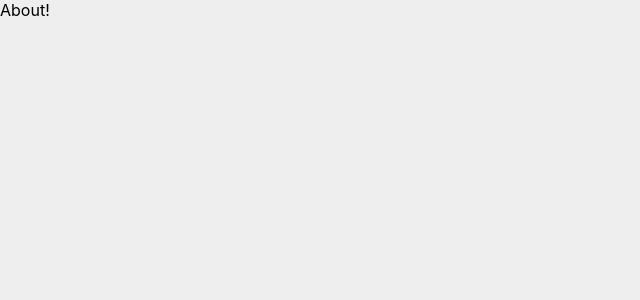
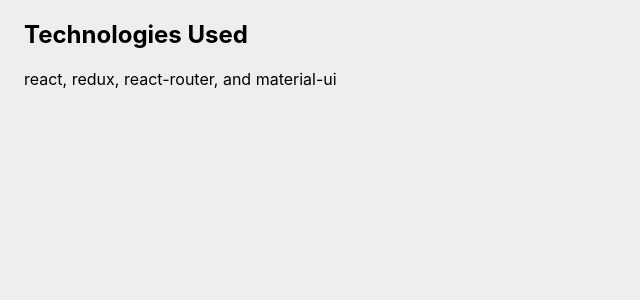
Before and after one commit to its-gio/pluralsight-react-redux, a React (Create React App) app: page /about in a window 1280 px wide. Shown: the top 300 px of the page, without its empty margins (0-640 px from the left). Built offline with nearby package versions, Linux system fonts and the light colour scheme.

Commit message:
Content for about added.

```diff
--- a/src/Components/About.jsx
+++ b/src/Components/About.jsx
@@ -1,11 +1,13 @@
 import React, { Component } from 'react'
+import { Container } from '@material-ui/core'
 
 export default class About extends Component {
   render() {
     return (
-      <div>
-        About!
-      </div>
+      <Container className="landing">
+        <h2>Technologies Used</h2>
+        <p>react, redux, react-router, and material-ui</p>
+      </Container>
     )
   }
 }
```
